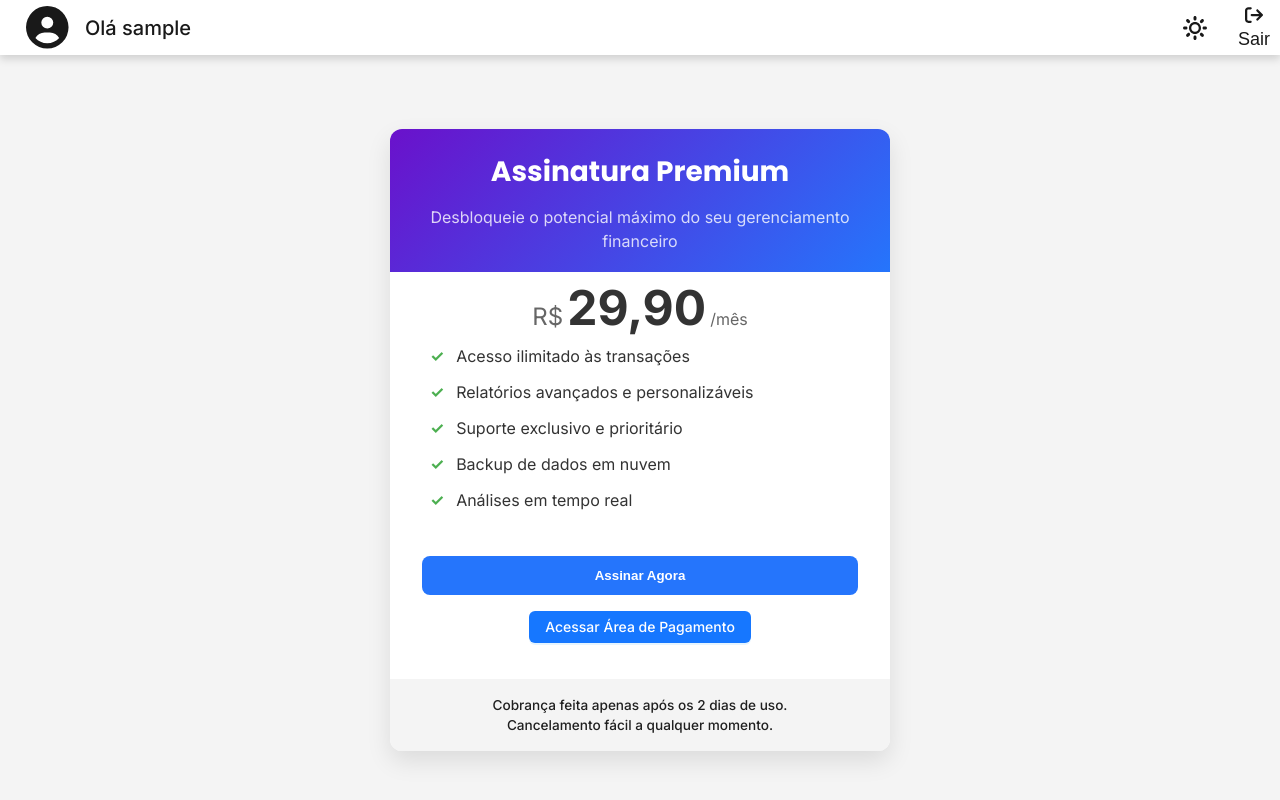
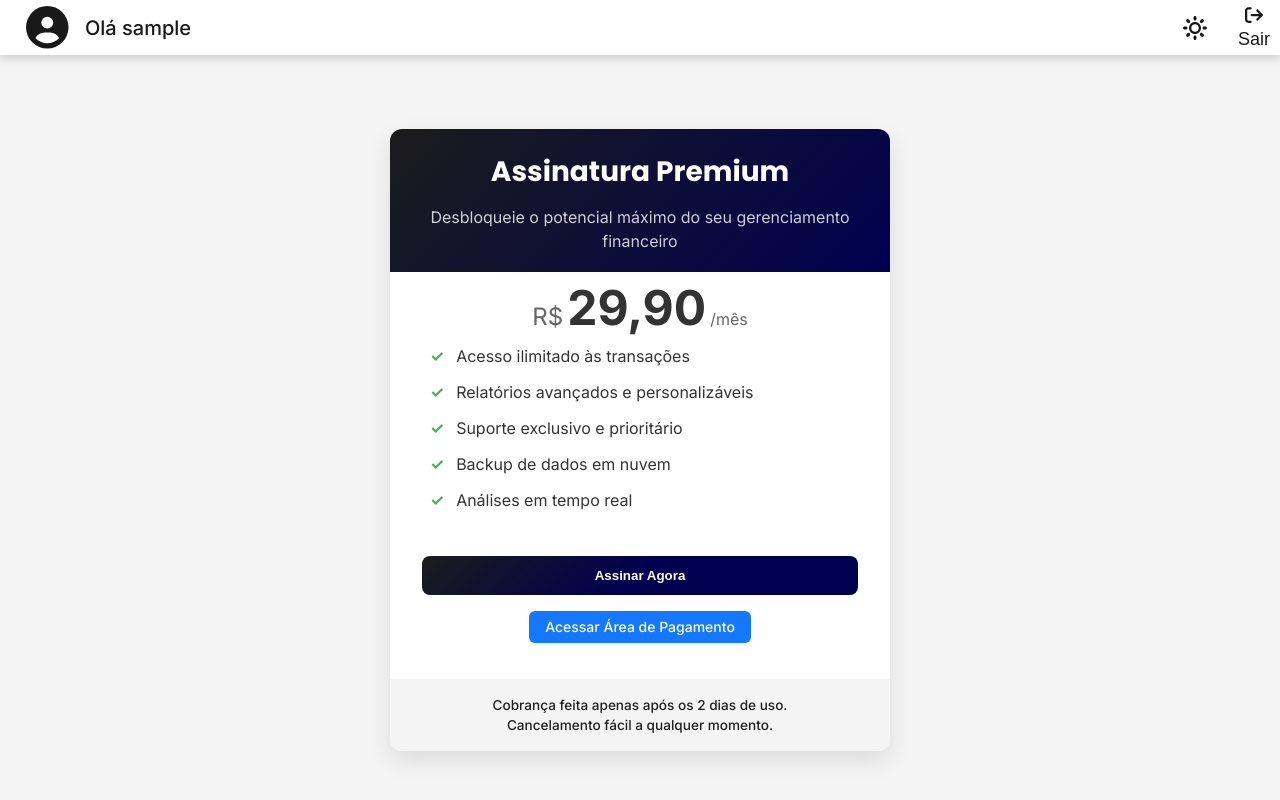
Before and after one commit to Nexusf1re/AbreusFinancial-FrontEnd, a React (Create React App) app: page /payment in a window 1280 px wide. Built offline with nearby package versions, Linux system fonts and the light colour scheme; no server answers; sample sign-in values are in the browser's storage.

Commit message:
payment page improved

```diff
--- a/src/pages/Landing/LandingPage.jsx
+++ b/src/pages/Landing/LandingPage.jsx
@@ -107,7 +107,7 @@ const LandingPage = () => {
             <h3>Premium</h3>
             <div className={styles.price}>
               <span className={styles.currency}>R$</span>
-              <span className={styles.amount}>29</span>
+              <span className={styles.amount}>29.90</span>
               <span className={styles.period}>/mês</span>
             </div>
             <ul className={styles.features}>
--- a/src/pages/Payment/Payment.module.css
+++ b/src/pages/Payment/Payment.module.css
@@ -24,8 +24,8 @@
 }
 
 .cardHeader {
-  background: linear-gradient(135deg, #6a11cb 0%, #2575fc 100%);
-  color: white;
+  background: linear-gradient(135deg, var(--primary-color) 0%, var(--primary-dark) 100%);
+  color: rgb(255, 255, 255);
   padding: 0.2em;
   text-align: center;
 }
@@ -97,7 +97,7 @@
 .subscribeButton {
   width: 100%;
   padding: 0.75rem;
-  background-color: #2575fc;
+  background: linear-gradient(135deg, var(--primary-color) 0%, var(--primary-dark) 50%);
   color: white;
   border: none;
   border-radius: 8px;
@@ -106,8 +106,8 @@
   transition: background-color 0.3s ease;
 }
 
-.subscribeButton:hover:not(:disabled) {
-  background-color: #1a5aff;
+.subscribeButton:hover {
+  box-shadow: 2px 4px 10px rgba(0, 0, 0, 0.5);
 }
 
 .subscribeButton:disabled {
```
